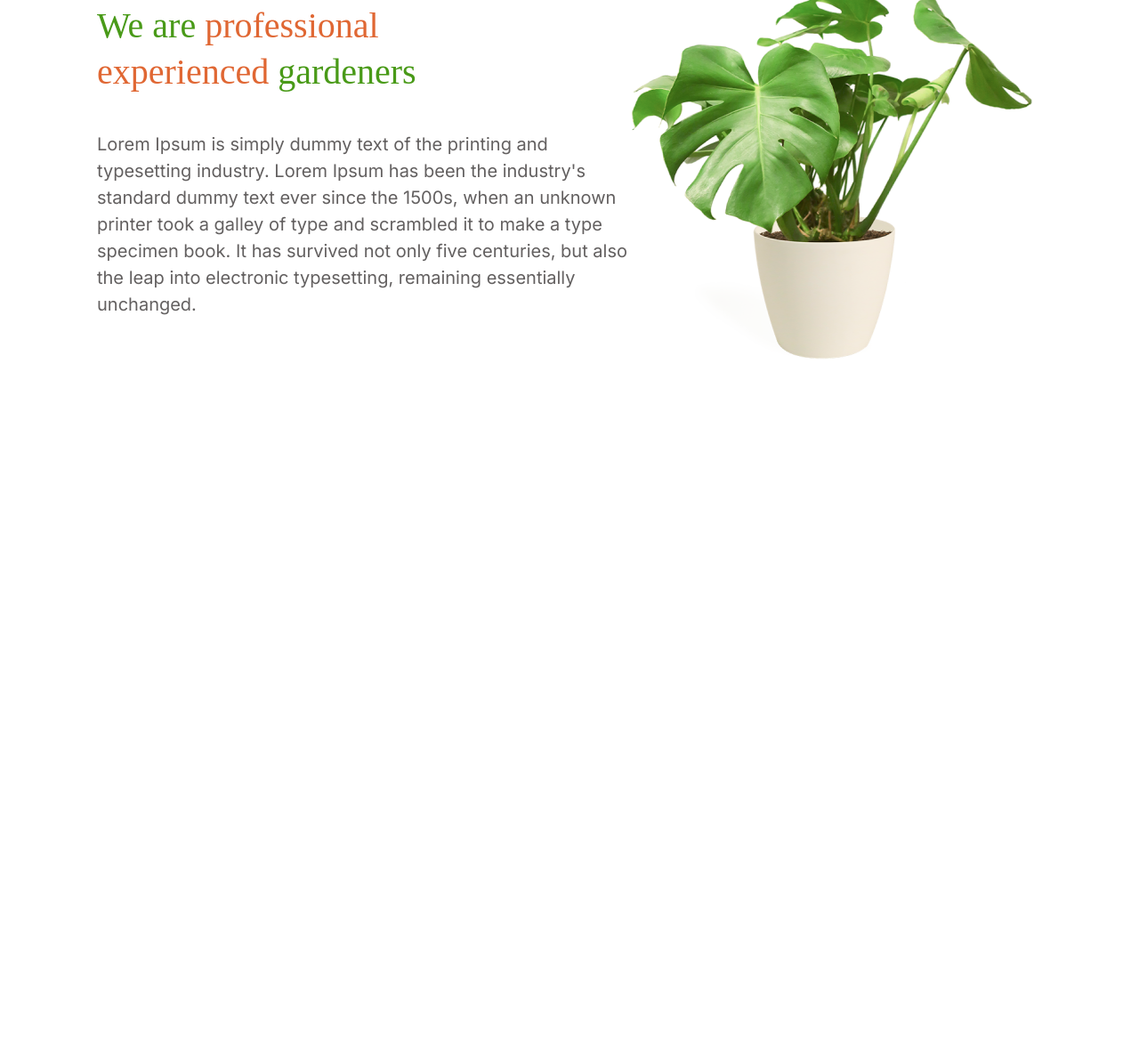
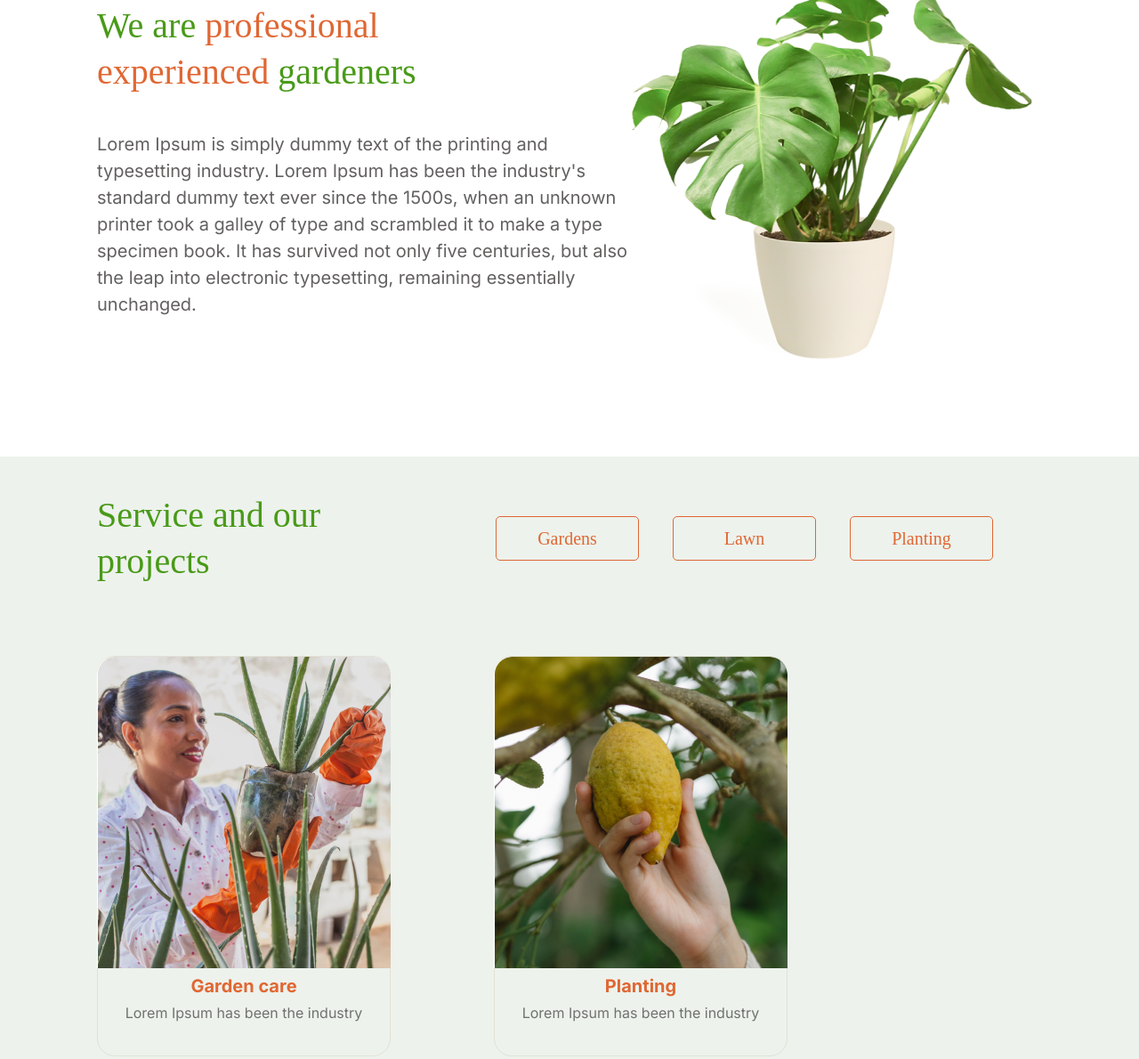
Before and after one commit to asuponev/JSFEPRESCHOOL2022Q4, a website built with webpack: page plants/index.html in a window 1280 px wide. Shown: the part 819-2009 px from the top of the page at 89% size. Before the commit the page ends 1332 px from the top, so only its background shows below. Built offline with nearby package versions, Linux system fonts and the light colour scheme; a web font is replaced by a local one.

Commit message:
feat: add section service for 1440px

```diff
--- a/plants/index.html
+++ b/plants/index.html
@@ -55,6 +55,52 @@
         <div class="about__image"></div>
       </div>
     </section>
+    <section class="service">
+      <div class="container">
+        <div class="service__top">
+          <h2 class="service__title">Service and our projects</h2>
+          <div class="service__buttons">
+            <button class="service__buttons_item">Gardens</button>
+            <button class="service__buttons_item">Lawn</button>
+            <button class="service__buttons_item">Planting</button>
+          </div>
+        </div>
+        <div class="service__bottom">
+          <div class="service__cards">
+            <div class="service__cards_item">
+              <img src="./src/img/service_1.jpg" alt="garden-care" class="service__cards_item-img">
+              <h3 class="service__cards_item-title">Garden care</h3>
+              <p class="service__cards_item-description">Lorem Ipsum has been the industry</p>
+            </div>
+            <div class="service__cards_item">
+              <img src="./src/img/service_2.jpg" alt="planting" class="service__cards_item-img">
+              <h3 class="service__cards_item-title">Planting</h3>
+              <p class="service__cards_item-description">Lorem Ipsum has been the industry</p>
+            </div>
+            <div class="service__cards_item">
+              <img src="./src/img/service_3.jpg" alt="lawn-care" class="service__cards_item-img">
+              <h3 class="service__cards_item-title">Lawn care</h3>
+              <p class="service__cards_item-description">Lorem Ipsum has been the industry</p>
+            </div>
+            <div class="service__cards_item">
+              <img src="./src/img/service_4.jpg" alt="planting" class="service__cards_item-img">
+              <h3 class="service__cards_item-title">Planting</h3>
+              <p class="service__cards_item-description">Lorem Ipsum has been the industry</p>
+            </div>
+            <div class="service__cards_item">
+              <img src="./src/img/service_5.jpg" alt="garden-care" class="service__cards_item-img">
+              <h3 class="service__cards_item-title">Garden care</h3>
+              <p class="service__cards_item-description">Lorem Ipsum has been the industry</p>
+            </div>
+            <div class="service__cards_item">
+              <img src="./src/img/service_6.jpg" alt="planting" class="service__cards_item-img">
+              <h3 class="service__cards_item-title">Planting</h3>
+              <p class="service__cards_item-description">Lorem Ipsum has been the industry</p>
+            </div>
+          </div>
+        </div>
+      </div>
+    </section>
   </main>
 </body>
 </html>
--- a/plants/src/styles/style.scss
+++ b/plants/src/styles/style.scss
@@ -7,6 +7,7 @@ $font-h-welcome: 700 45px/1.1 'Inter', sans-serif;
 $font-text-welcome: 400 20px/1.75 'Inter', sans-serif;
 $font-btn: 400 16px/1.25 'Inter', sans-serif;
 $font-h2: 400 40px/1.3 'Inika', serif;
+$font-cards-title: 700 20px/1 'Inter', sans-serif;
 
 // color variables
 $color-black: #000000;
@@ -15,8 +16,9 @@ $color-white: #FFFFFF;
 $color-green: #499A18;
 $color-nav: #010201;
 $color-bg-green: #EDF2EC;
-$color-h1: #717171;
-$color-text: #636060;
+$color-gray-71: #717171;
+$color-gray-63: #636060;
+$color-cards-border: #E3E1D5;
 
 * {
   padding: 0;
@@ -92,7 +94,7 @@ a {
     width: 549px;
     &_title {
       font: $font-h-welcome;
-      color: $color-h1;
+      color: $color-gray-71;
       margin: 0;
       span {
         color: $color-green;
@@ -100,7 +102,7 @@ a {
     }
     &_text {
       font: $font-text-welcome;
-      color: $color-text;
+      color: $color-gray-63;
       margin-top: 42px;
       margin-bottom: 48px;
     }
@@ -149,7 +151,7 @@ a {
     &_text {
       font: $font-text-welcome;
       line-height: 1.5;
-      color: $color-text;
+      color: $color-gray-63;
     }
   }
   &__image {
@@ -158,3 +160,73 @@ a {
     height: 479px;
   }
 }
+
+.service {
+  background-color: $color-bg-green;
+  .container {
+    display: flex;
+    flex-direction: column;
+    justify-content: space-between;
+    gap: 80px;
+    padding: 40px 109px 121px;
+  }
+  &__top {
+    display: flex;
+    gap: 142px;
+    align-items: center;
+  }
+  &__title {
+    font: $font-h2;
+    color: $color-green;
+    width: 306px;
+  }
+  &__buttons {
+    display: flex;
+    gap: 38px;
+    &_item {
+      width: 161px;
+      height: 50px;
+      border: 1px solid $color-orange;
+      border-radius: 5px;
+      font: $font-h2;
+      font-size: 20px;
+      color: $color-orange;
+      background: $color-bg-green;
+      cursor: pointer;
+      text-align: center;
+    }
+    &_item:hover {
+      color: $color-white;
+      background: $color-orange;
+    }
+  }
+  &__cards {
+    display: flex;
+    flex-wrap: wrap;
+    row-gap: 55px;
+    column-gap: 116px;
+    &_item {
+      display: flex;
+      flex-direction: column;
+      align-items: center;
+      gap: 10px;
+      width: 330px;
+      height: 450px;
+      border-radius: 20px;
+      border: 1px solid $color-cards-border;
+      &-img {
+        width: 330px;
+        height: 350px;
+        border-radius: 20px 20px 0 0;
+      }
+      &-title {
+        font: $font-cards-title;
+        color: $color-orange;
+      }
+      &-description {
+        font: $font-btn;
+        color: $color-gray-71;
+      }
+    }
+  }
+}
```
Also changed, not shown: plants/src/img/service_1.jpg (added), plants/src/img/service_2.jpg (added), plants/src/img/service_3.jpg (added), plants/src/img/service_4.jpg (added), plants/src/img/service_5.jpg (added), plants/src/img/service_6.jpg (added).
